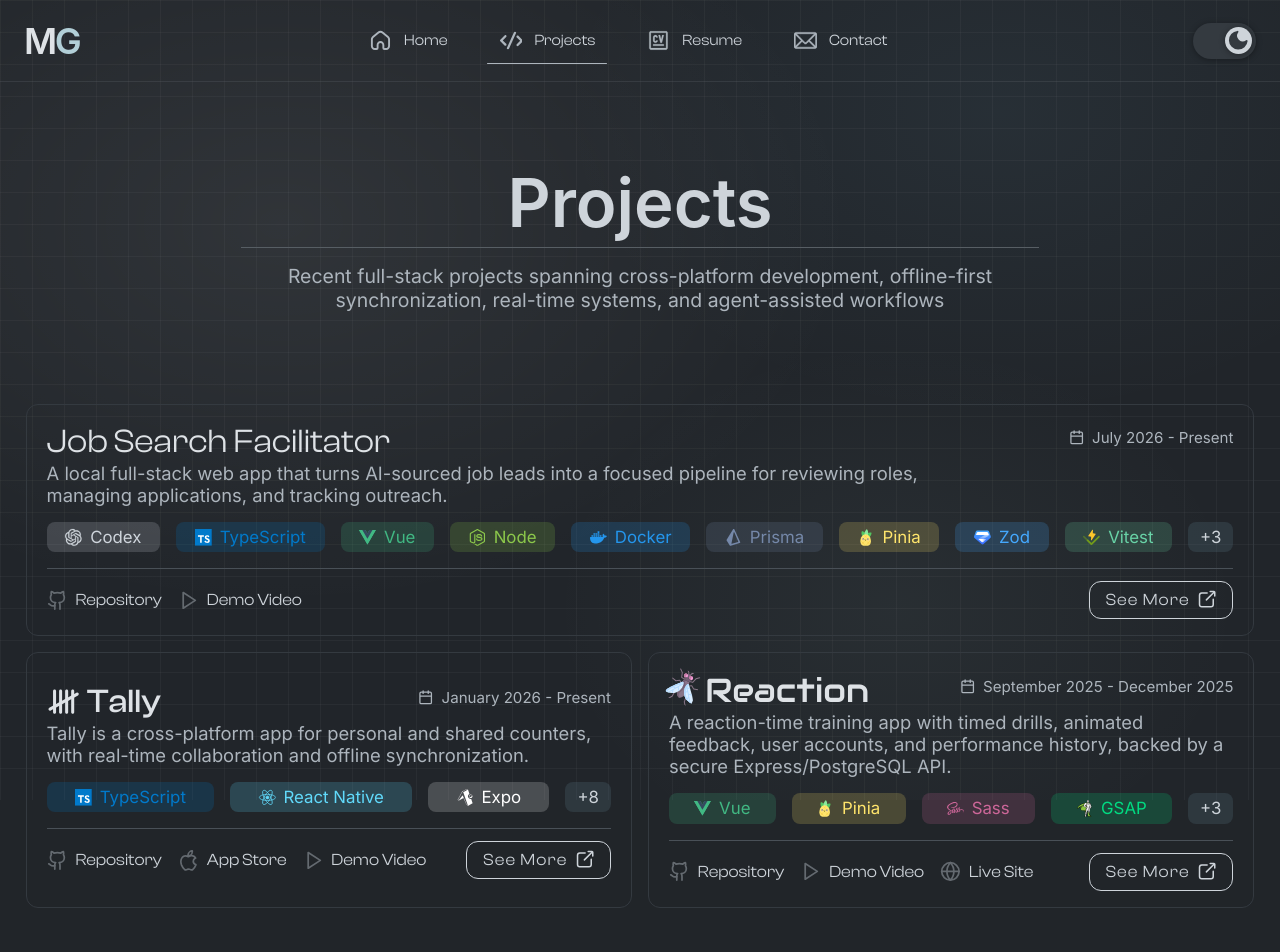
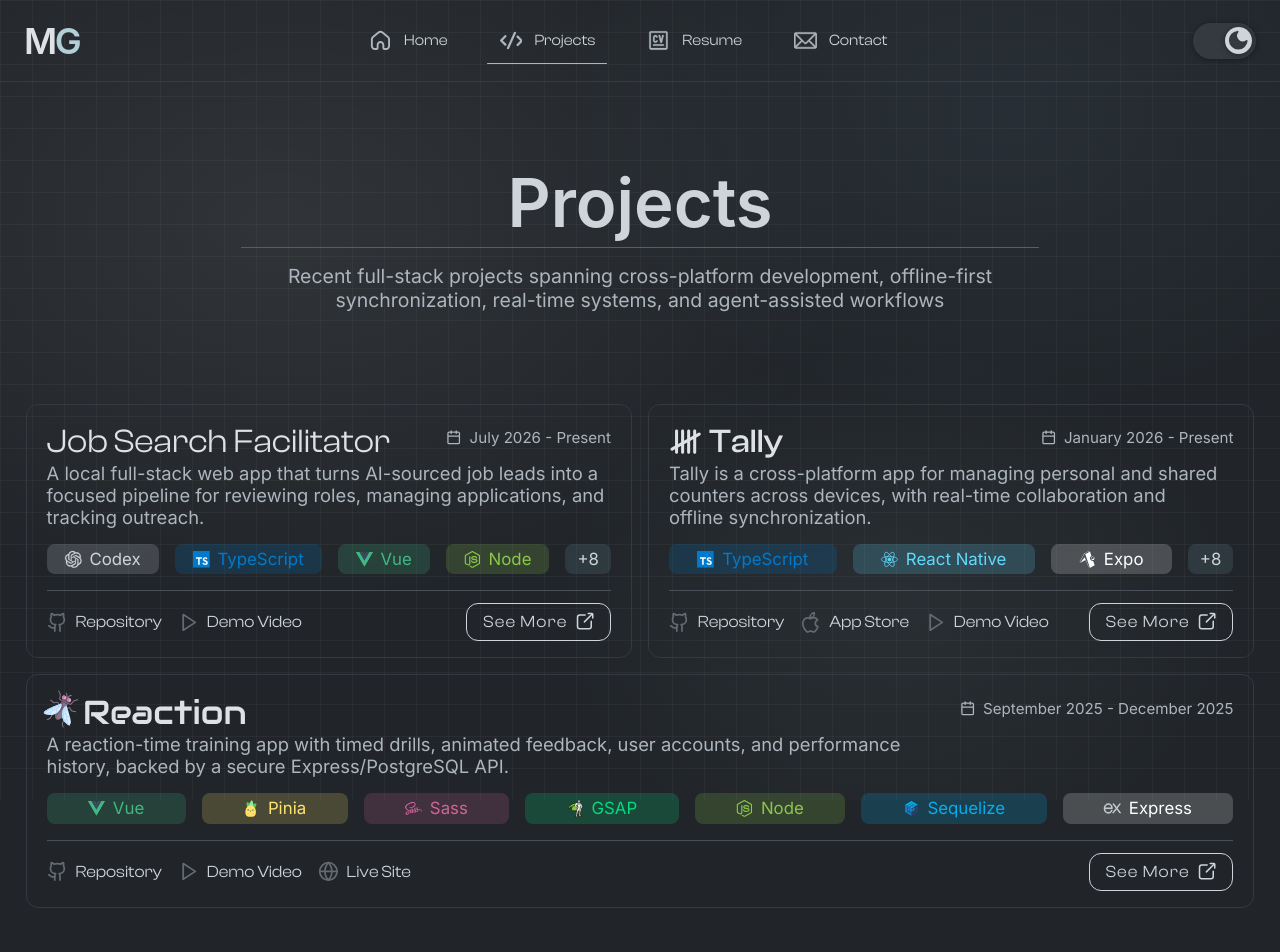
Before and after one commit to michaelgreenl/e-portfolio, a Vue app: page /projects in a window 1280 px wide. Shown: the top 952 px of the page. Built offline with nearby package versions, Linux system fonts and the light colour scheme; a web font is replaced by a local one.

Commit message:
refactor: put jsf and tally on first row of projects page

```diff
--- a/src/assets/data/projects.json
+++ b/src/assets/data/projects.json
@@ -103,7 +103,7 @@
         "shortDate": "January 2026 - Present",
         "longDate": "January 2026 - Present",
         "description": {
-            "short": "Tally is a cross-platform app for personal and shared counters, with real-time collaboration and offline synchronization.",
+            "short": "Tally is a cross-platform app for managing personal and shared counters across devices, with real-time collaboration and offline synchronization.",
             "long": [
                 "Counting works offline as well as online, so updates happen locally before reaching the API. I used a persistent queue to retain pending changes through lost connections and app restarts.",
                 "A lost response can leave the client unsure whether an update was saved. Stable operation IDs let the server recognize retries and avoid applying the same increment twice.",
--- a/src/components/Project/ProjectCard.vue
+++ b/src/components/Project/ProjectCard.vue
@@ -29,7 +29,7 @@ const bp = useBreakpoints();
 const externalLinkRespText = (projectSlug, externalLinks) => {
     const className = 'responsive-link-text';
 
-    const TWO_COLUMN_CARD = 'jsf';
+    const TWO_COLUMN_CARD = 'reaction';
 
     if (bp.isXlLaptop.value) {
         return 'undefined';
--- a/src/views/ProjectsView.vue
+++ b/src/views/ProjectsView.vue
@@ -273,8 +273,8 @@ async function openProject(project, autoplay = false) {
         max-width: 92em;
         margin-inline: auto;
 
-        :deep(.project-card:nth-child(1)) {
-            grid-row: 1;
+        :deep(.project-card:nth-child(3)) {
+            grid-row: 2;
             grid-column: 1 / span 2;
         }
     }
```
